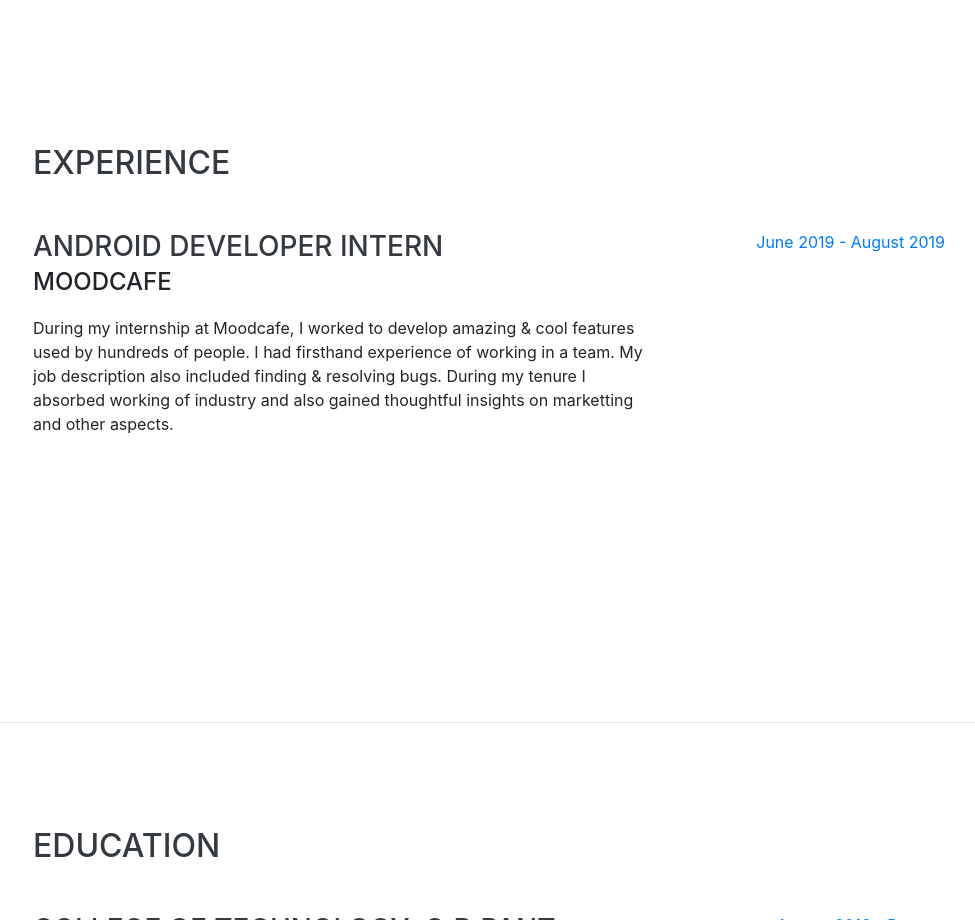
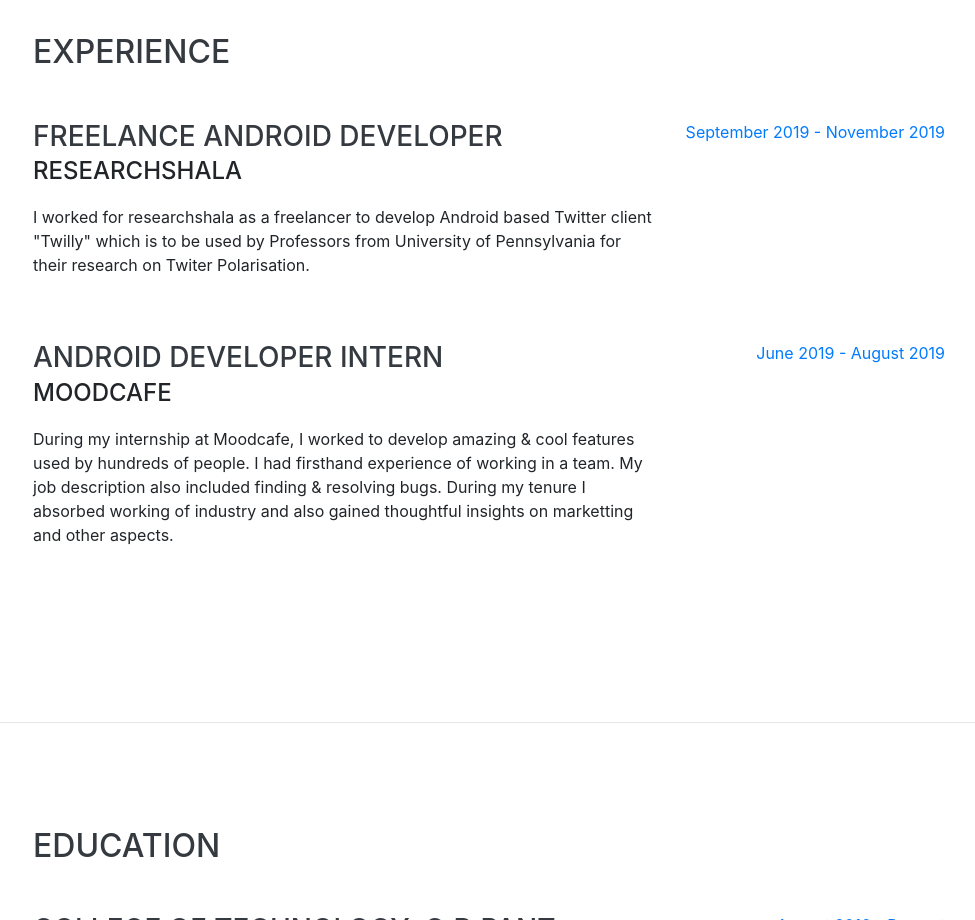
Before and after one commit to rigvedsah000/rigvedsah000.github.io, a website with bundled scripts: page index.html in a window 1280 px wide. Shown: the part 1680-2600 px from the top of the page, without its empty margins (287-1262 px from the left). Built offline with nearby package versions, Linux system fonts and the light colour scheme; a web font is replaced by a local one.

Commit message:
[add] exp.researchshala

```diff
--- a/index.html
+++ b/index.html
@@ -129,6 +129,17 @@
     <section class="resume-section p-3 p-lg-5 d-flex align-items-center" id="experience">
       <div class="w-100">
         <h2 class="mb-5">Experience</h2>
+
+        <div class="resume-item d-flex flex-column flex-md-row justify-content-between mb-5">
+          <div class="resume-content">
+            <h3 class="mb-0">Freelance Android Developer</h3>
+            <div class="subheading mb-3">Researchshala</div>
+            <p>I worked for researchshala as a freelancer to develop Android based Twitter client "Twilly" which is to be used by Professors from University of Pennsylvania for their research on Twiter Polarisation.</p>
+          </div>
+          <div class="resume-date text-md-right">
+            <span class="text-primary">September 2019 - November 2019</span>
+          </div>
+        </div>
 
         <div class="resume-item d-flex flex-column flex-md-row justify-content-between mb-5">
           <div class="resume-content">
```
